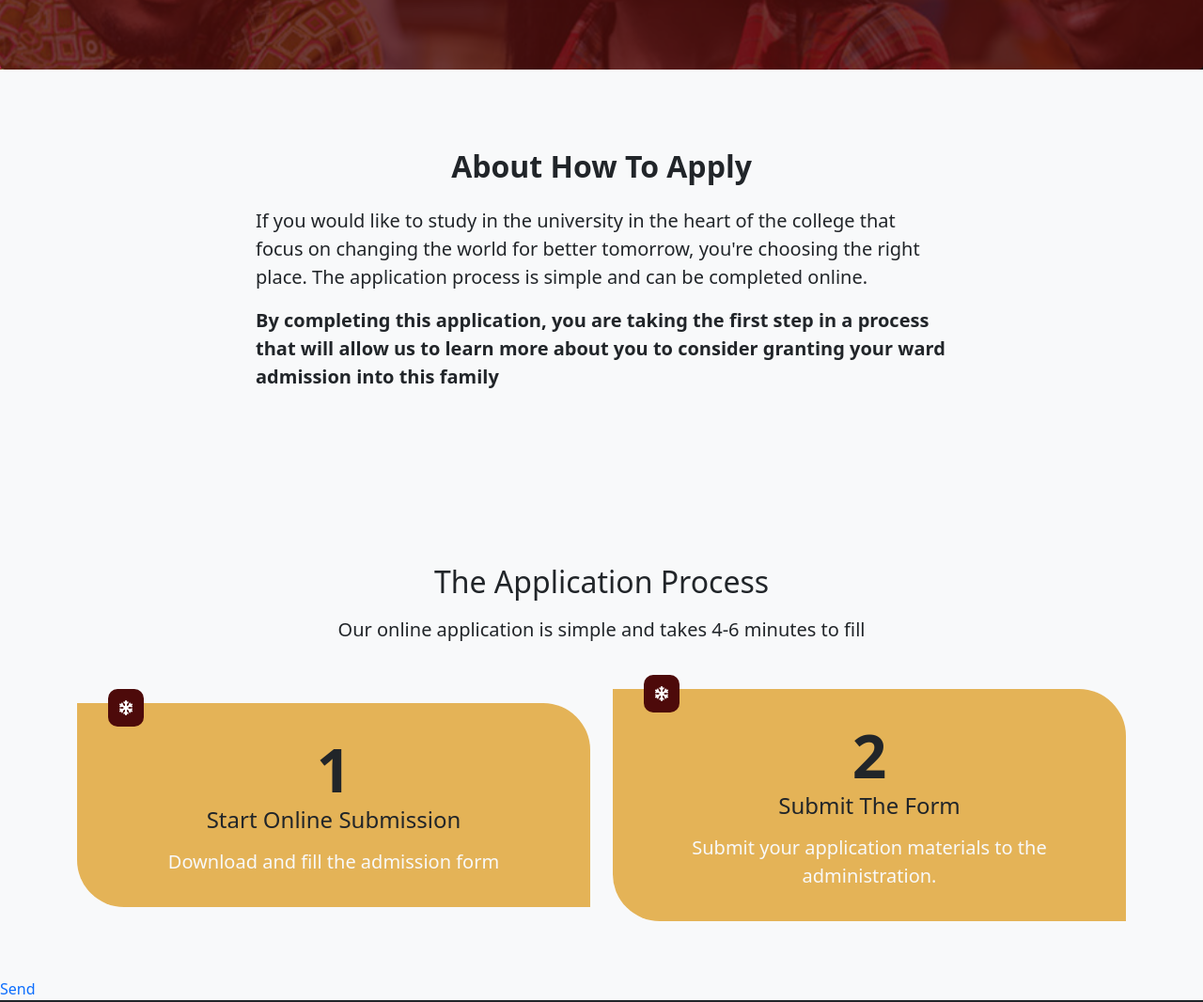
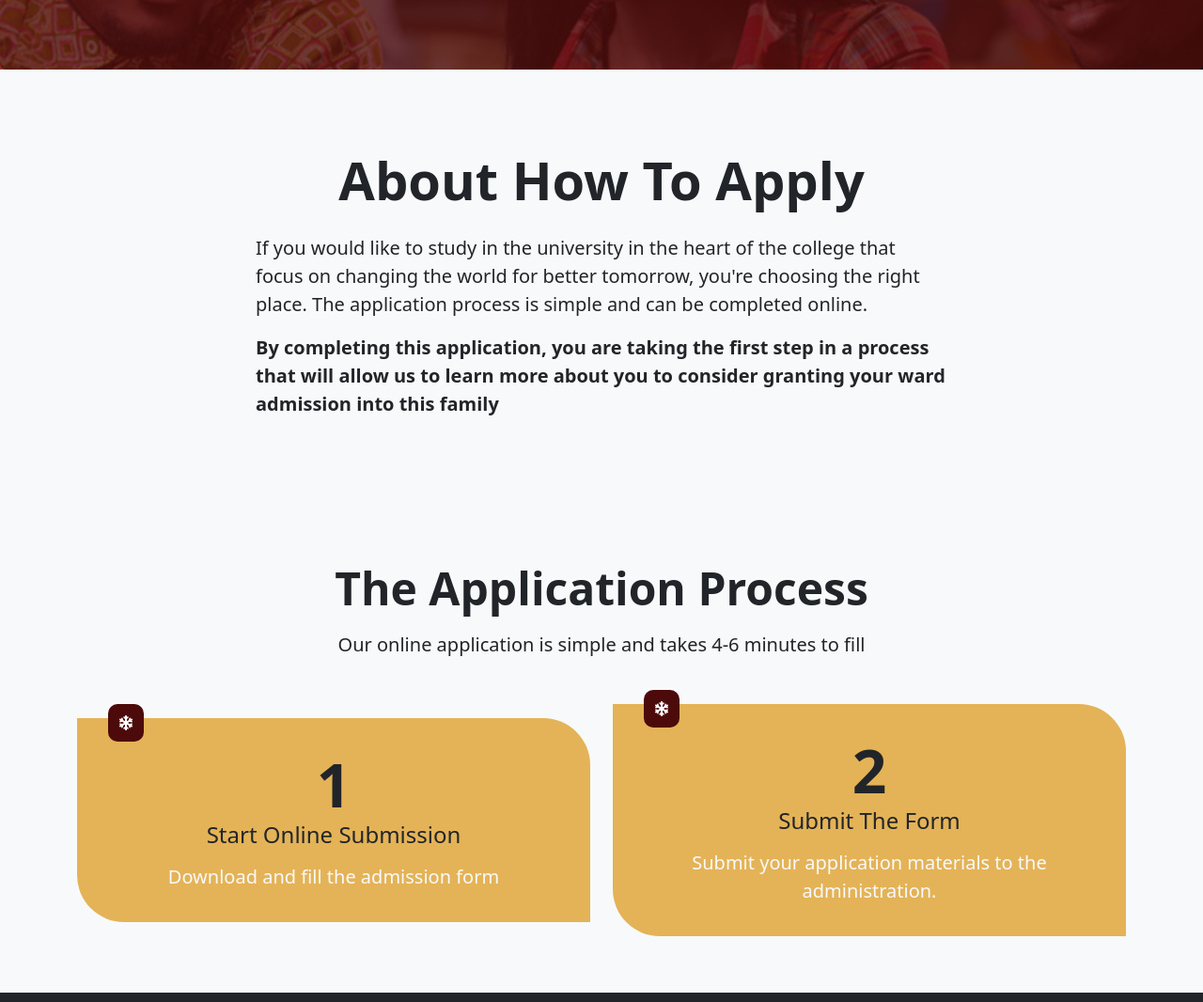
Before and after one commit to jhayphix/purdue-scholars-college, a plain HTML site: page admission.html in a window 1280 px wide. Shown: the part 325-1391 px from the top of the page at 94% size. Drawn offline with nearby package versions, Linux system fonts and the light colour scheme.

Commit message:
worked-on-admission-page

```diff
--- a/admission.html
+++ b/admission.html
@@ -199,7 +199,9 @@
       <div class="container-lg">
         <div class="row justify-content-center align-items-center">
           <div class="col-lg-8 col-md-10 col-12">
-            <h2 class="h2 text-center my-4 fw-bold">About How To Apply</h2>
+            <h2 class="display-4 text-center my-4 fw-semibold">
+              About How To Apply
+            </h2>
             <p class="lead">
               If you would like to study in the university in the heart of the
               college that focus on changing the world for better tomorrow,
@@ -223,14 +225,14 @@
     <!-- ======================================================== -->
     <section id="application-process">
       <div class="container">
-        <div class="text-center my-5">
-          <h2 class="h2">The Application Process</h2>
+        <div class="text-center mb-5 mt-3">
+          <h2 class="display-5 fw-semibold">The Application Process</h2>
           <p class="lead mt-3">
             Our online application is simple and takes 4-6 minutes to fill
           </p>
         </div>
         <div
-          class="row gy-5 row-cols-2 justify-content-center align-items-center"
+          class="row gy-5 row-cols-md-2 row-cols-1 justify-content-center align-items-center"
         >
           <div class="col">
             <div class="j-card-2 py-3 px-3">
@@ -259,7 +261,6 @@
         </div>
       </div>
     </section>
-    <a href="https://wa.me/233248359918?text=Heythere">Send</a>
 
     <!-- ========================================== -->
     <!-- ============                ============== -->
```
